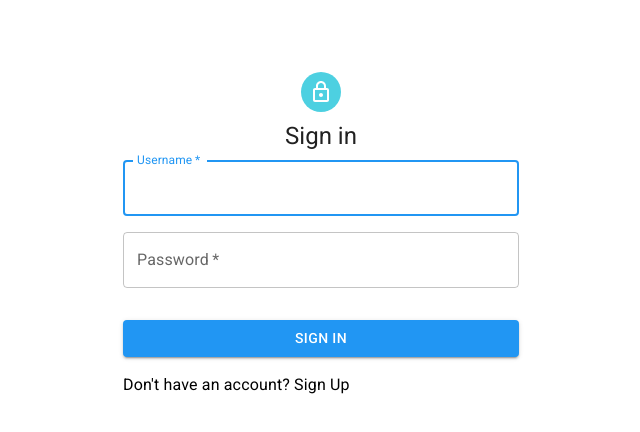
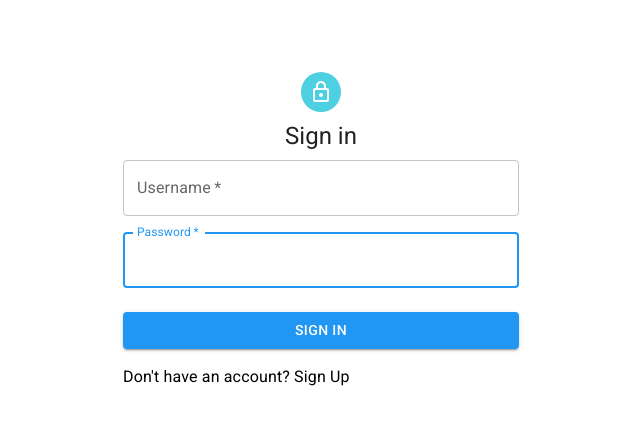
Before and after one commit to Braaiday/Ecommerce-frontend, a React (Create React App) app: page /login in a window 1280 px wide. Shown: the top 432 px of the page, without its empty margins (319-959 px from the left). Built offline with nearby package versions, Linux system fonts and the light colour scheme.

Commit message:
Generalizing material ui and react hook form

```diff
--- a/src/components/elements/CustomInputs/FormField.js
+++ b/src/components/elements/CustomInputs/FormField.js
@@ -2,7 +2,7 @@ import { InputLabel, MenuItem, Select, TextField } from '@mui/material';
 import React from 'react'
 import { Controller } from 'react-hook-form';
 
-export default function FormField({ name, control, label, type = "text", items = [], rules = { required: true } }) {
+export default function FormField({ name, control, label, type = "text", items = [], rules = { required: true }, autoComplete = "" }) {
 
     // Text Inputs
     if (type === "text") return (
@@ -12,13 +12,32 @@ export default function FormField({ name, control, label, type = "text", items =
             rules={rules}
             render={({ field }) =>
                 <TextField
-                    sx={{ mt: 3, mb: 2 }}
                     argin="normal"
                     fullWidth
                     required
                     id={name}
                     type={type}
                     label={label}
+                    autoComplete={autoComplete}
+                    autoFocus
+                    {...field}
+                />}
+        />
+    )
+    if (type === "password") return (
+        <Controller
+            name={name}
+            control={control}
+            rules={rules}
+            render={({ field }) =>
+                <TextField
+                    argin="normal"
+                    fullWidth
+                    required
+                    id={name}
+                    type={type}
+                    label={label}
+                    autoComplete={autoComplete}
                     autoFocus
                     {...field}
                 />}
@@ -32,7 +51,6 @@ export default function FormField({ name, control, label, type = "text", items =
             rules={rules}
             render={({ field }) =>
                 <TextField
-                    sx={{ mt: 3, mb: 2 }}
                     argin="normal"
                     fullWidth
                     required
@@ -40,6 +58,7 @@ export default function FormField({ name, control, label, type = "text", items =
                     type={type}
                     label={label}
                     autoFocus
+                    autoComplete={autoComplete}
                     {...field}
                 />}
         />
--- a/src/components/pages/PageLogin/PageLogin.js
+++ b/src/components/pages/PageLogin/PageLogin.js
@@ -7,6 +7,7 @@ import { Link, useLocation, useNavigate } from "react-router-dom";
 import { useDispatch, useSelector } from "react-redux";
 import { login } from "../../../reducers/shared/thunks/thunks";
 import { actionToggleBackdrop } from "../../../reducers/shared/actions/actions";
+import FormField from "../../elements/CustomInputs/FormField";
 
 
 export default function PageLogin() {
@@ -39,14 +40,7 @@ export default function PageLogin() {
     return (
         <Container component="main" maxWidth="xs">
             <CssBaseline />
-            <Box
-                sx={{
-                    marginTop: 8,
-                    display: 'flex',
-                    flexDirection: 'column',
-                    alignItems: 'center',
-                }}
-            >
+            <Box sx={{ marginTop: 8, display: 'flex', flexDirection: 'column', alignItems: 'center', }}>
                 <Avatar sx={{ m: 1, bgcolor: 'secondary.main' }}>
                     <LockOutlinedIcon />
                 </Avatar>
@@ -54,45 +48,16 @@ export default function PageLogin() {
                     Sign in
                 </Typography>
             </Box>
-            <Box component="form" onSubmit={handleSubmit((data) => onSubmit(data))} sx={{ mt: 1 }}>
-                <Controller
-                    name="username"
-                    control={control}
-                    rules={{ required: true }}
-                    render={({ field }) =>
-                        <TextField
-                            autoComplete="username"
-                            argin="normal"
-                            fullWidth
-                            required
-                            id="username"
-                            label="Username"
-                            autoFocus
-                            {...field}
-                        />}
-                />
-                <Controller
-                    name="password"
-                    control={control}
-                    rules={{ required: true }}
-                    render={({ field }) =>
-                        <TextField
-                            margin="normal"
-                            fullWidth
-                            required
-                            label="Password"
-                            type="password"
-                            id="password"
-                            autoComplete="current-password"
-                            {...field}
-                        />}
-                />
-                <Button
-                    type="submit"
-                    fullWidth
-                    variant="contained"
-                    sx={{ mt: 3, mb: 2 }}
-                >
+            <Box component="form" onSubmit={handleSubmit((data) => onSubmit(data))} sx={{ mt: 1 }} >
+                <Grid container spacing={2}>
+                    <Grid item xs={12}>
+                        <FormField name="username" label="Username" control={control} autoComplete="username"/>
+                    </Grid>
+                    <Grid item xs={12}>
+                        <FormField name="password" label="Password" control={control} autoComplete="current-password" type="password"/>
+                    </Grid>
+                </Grid>
+                <Button type="submit" fullWidth variant="contained" sx={{ mt: 3, mb: 2 }} >
                     Sign In
                 </Button>
                 <Grid container>
--- a/src/components/pages/PageRegister/PageRegister.js
+++ b/src/components/pages/PageRegister/PageRegister.js
@@ -14,6 +14,7 @@ import { Controller, useForm } from 'react-hook-form';
 import { login, register } from '../../../reducers/shared/thunks/thunks';
 import { actionToggleBackdrop } from '../../../reducers/shared/actions/actions';
 import useAuth from '../../../utils/useAuth';
+import FormField from '../../elements/CustomInputs/FormField';
 
 export default function PageRegister() {
     const { setAuth } = useAuth();
@@ -40,14 +41,7 @@ export default function PageRegister() {
     return (
         <Container component="main" maxWidth="xs">
             <CssBaseline />
-            <Box
-                sx={{
-                    marginTop: 8,
-                    display: 'flex',
-                    flexDirection: 'column',
-                    alignItems: 'center',
-                }}
-            >
+            <Box sx={{ marginTop: 8, display: 'flex', flexDirection: 'column', alignItems: 'center', }}>
                 <Avatar sx={{ m: 1, bgcolor: 'secondary.main' }}>
                     <LockOutlinedIcon />
                 </Avatar>
@@ -57,100 +51,23 @@ export default function PageRegister() {
                 <Box component="form" onSubmit={handleSubmit((data) => onSubmit(data))} sx={{ mt: 3 }}>
                     <Grid container spacing={2}>
                         <Grid item xs={12} sm={6}>
-                            <Controller
-                                name="firstName"
-                                control={control}
-                                rules={{ required: true }}
-                                render={({ field }) =>
-                                    <TextField
-                                        autoComplete="given-name"
-                                        name="firstName"
-                                        required
-                                        fullWidth
-                                        id="firstName"
-                                        label="First Name"
-                                        autoFocus
-                                        {...field}
-                                    />}
-                            />
+                            <FormField name="firstName" label="First Name" control={control} />
                         </Grid>
                         <Grid item xs={12} sm={6}>
-                            <Controller
-                                name="lastName"
-                                control={control}
-                                rules={{ required: true }}
-                                render={({ field }) =>
-                                    <TextField
-                                        required
-                                        fullWidth
-                                        id="lastName"
-                                        label="Last Name"
-                                        name="lastName"
-                                        autoComplete="family-name"
-                                        {...field}
-                                    />}
-                            />
+                            <FormField name="lastName" label="Last Name" control={control} />
+                        </Grid>
+                        <Grid item xs={12}>
+                            <FormField name="username" label="Username" control={control} />
 
                         </Grid>
                         <Grid item xs={12}>
-                            <Controller
-                                name="username"
-                                control={control}
-                                rules={{ required: true }}
-                                render={({ field }) =>
-                                    <TextField
-                                        required
-                                        fullWidth
-                                        id="username"
-                                        label="Username"
-                                        name="username"
-                                        autoComplete="username"
-                                        {...field}
-                                    />}
-                            />
+                            <FormField name="email" label="Email Address" control={control} autoComplete="email" />
                         </Grid>
                         <Grid item xs={12}>
-                            <Controller
-                                name="email"
-                                control={control}
-                                rules={{ required: true }}
-                                render={({ field }) =>
-                                    <TextField
-                                        required
-                                        fullWidth
-                                        id="email"
-                                        label="Email Address"
-                                        name="email"
-                                        autoComplete="email"
-                                        {...field}
-                                    />}
-                            />
-                        </Grid>
-                        <Grid item xs={12}>
-                            <Controller
-                                name="password"
-                                control={control}
-                                rules={{ required: true }}
-                                render={({ field }) =>
-                                    <TextField
-                                        required
-                                        fullWidth
-                                        name="password"
-                                        label="Password"
-                                        type="password"
-                                        id="password"
-                                        autoComplete="new-password"
-                                        {...field}
-                                    />}
-                            />
+                            <FormField name="password" label="Password" control={control} autoComplete="new-password" type="password"/>
                         </Grid>
                     </Grid>
-                    <Button
-                        type="submit"
-                        fullWidth
-                        variant="contained"
-                        sx={{ mt: 3, mb: 2 }}
-                    >
+                    <Button type="submit" fullWidth variant="contained" sx={{ mt: 3, mb: 2 }}>
                         Sign Up
                     </Button>
                     <Grid container justifyContent="flex-end">
@@ -163,6 +80,6 @@ export default function PageRegister() {
                 </Box>
             </Box>
 
-        </Container>
+        </Container >
     );
 }
--- a/src/components/pages/PageShop/PageShop.js
+++ b/src/components/pages/PageShop/PageShop.js
@@ -3,8 +3,10 @@ import ElementDisplayproducts from '../../elements/ElementDisplayProducs/Element
 
 export default function PageShop() {
     return (
-        <div>
-            <ElementDisplayproducts />
+        <div className='PageShop'>
+            <div className='home_list-wrap'>
+                <ElementDisplayproducts />
+            </div>
         </div>
     )
 }
--- a/src/style/_main.scss
+++ b/src/style/_main.scss
@@ -6,7 +6,7 @@
 // Custom css or sass for individual components
 // Added sass mainly for those css savvy people who enjoy writing custom css and possibly custom animations
 @import '../components/elements/ElementDisplayProducs/ElementDisplayproducts.scss';
-
+@import '../components/pages/PageShop/PageShop.scss';
 // Font for material ui
 @import '@fontsource/roboto/300.css';
 @import '@fontsource/roboto/400.css';
```
Also changed, not shown: src/components/pages/PageShop/PageShop.scss (added, +27 -0 lines).
